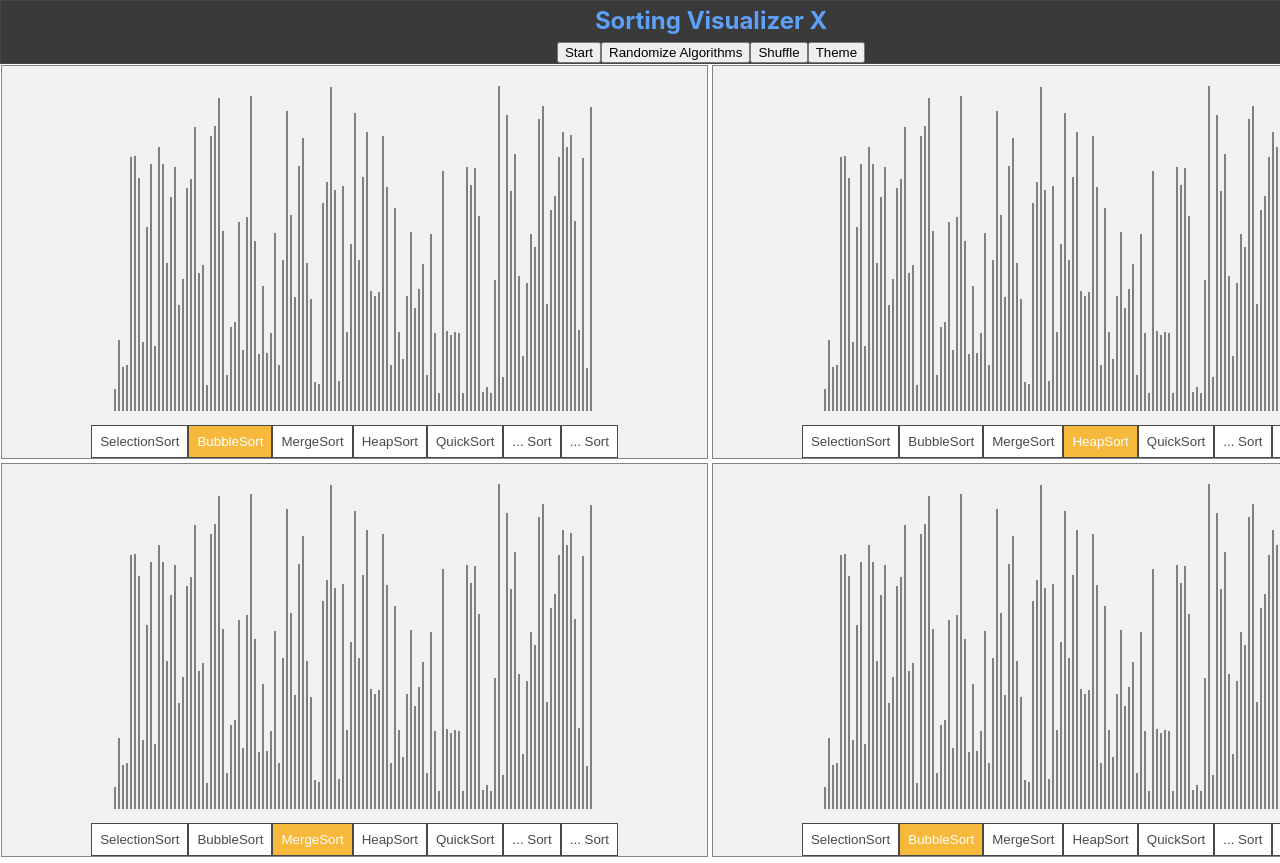
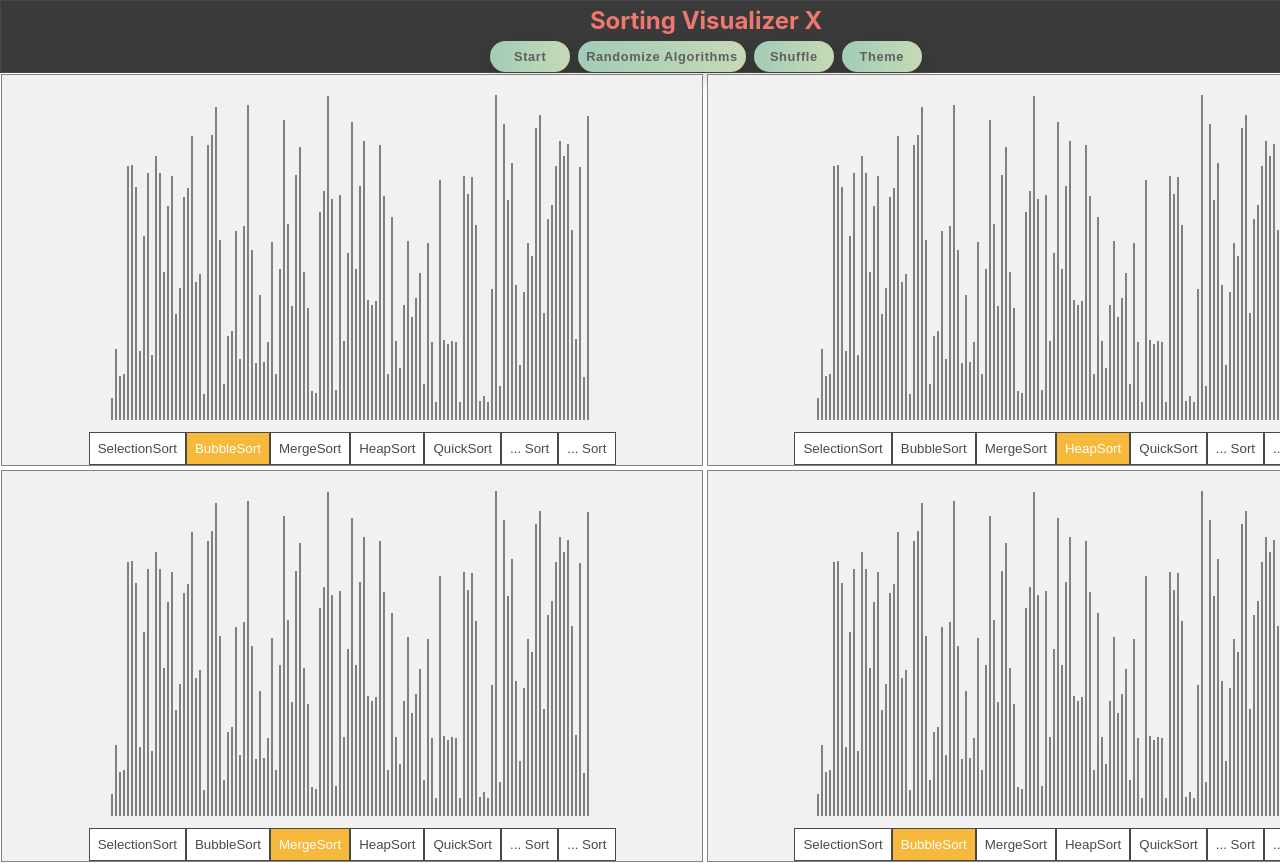
Before and after one commit to jwong12/SortingVisualizer, a React (Create React App) app: page / in a window 1280 px wide. Shown: the top 863 px of the page. Built offline with nearby package versions, Linux system fonts and the light colour scheme.

Commit message:
Installed gh-pages dependency and deployed the project on github.io

```diff
--- a/package.json
+++ b/package.json
@@ -1,5 +1,5 @@
 {
-  "homepage": "http://jwong12.github.io/SortingVisualizerX",
+  "homepage": "https://jwong12.github.io/SortingVisualizerX/",
   "name": "algorithms-visualization",
   "version": "0.1.0",
   "private": true,
@@ -15,9 +15,9 @@
   },
   "scripts": {
     "predeploy": "npm run build",
-    "deploy": "gh-pages -d build",
     "start": "react-scripts start",
     "build": "react-scripts build",
+    "deploy": "gh-pages -d build",
     "test": "react-scripts test",
     "eject": "react-scripts eject"
   },
--- a/src/App.css
+++ b/src/App.css
@@ -6,10 +6,9 @@
 .grid {
   display: grid;
   grid-template-columns: repeat(auto-fill, minmax(700px, 1fr));
-  /* grid-auto-rows: minmax(50px, auto); */
   grid-gap: 0.1em;
-  min-width:1420px;
-  min-height: 92.5vh;
+  min-width:1410px;
+  min-height: 92vh;
 }
 
 .App-header {
--- a/src/SortingVisualizerX/Navbar.css
+++ b/src/SortingVisualizerX/Navbar.css
@@ -1,12 +1,59 @@
 .nav-bar {
     background-color: #3a3a3a;
     border: solid 1px rgba(85, 85, 85, 0.5);
-    min-height: 7vh;
-    min-width:1420px;
+	min-width:1410px;
+	min-height: 6vh;
 }
 
 h2 {
     margin:0;
-    color: rgb(93, 160, 248);
+    color: #ee786e;
     line-height: 40px;
 }
+
+.nav-bar button {
+    -webkit-appearance: none;
+    margin: 0 4px;
+	background: -webkit-gradient(to right, #a2ccb6 0%, #fceeb5 50%, #ee786e 100%);
+	background: linear-gradient(to right, #a2ccb6 0%, #fceeb5 50%, #ee786e 100%);
+	background-size: 500%;
+	border: none;
+	border-radius: 5rem;
+	box-shadow: 0 0.5rem 1rem rgba(0, 0, 0, 0.15);
+    color: rgb(95, 95, 95);
+	cursor: pointer;
+	font: 0.8em Raleway, sans-serif;
+	-webkit-font-smoothing: antialiased;
+	-moz-osx-font-smoothing: grayscale;
+	letter-spacing: .05em;
+	outline: none;
+	-webkit-tap-highlight-color: transparent;
+	-webkit-user-select: none;
+	-moz-user-select: none;
+	-ms-user-select: none;
+	user-select: none;
+    min-width: 5rem;
+    padding: 8px;
+    font-weight: 600;
+}
+
+.nav-bar button:hover {
+	animation-name: gradient;
+	-webkit-animation-name: gradient;
+	animation-duration: 2s;
+	-webkit-animation-duration: s;
+	animation-iteration-count: 1;
+	-webkit-animation-iteration-count: 1;
+	animation-fill-mode: forwards;
+	-webkit-animation-fill-mode: forwards;
+}
+
+@keyframes gradient {
+	0% {
+		background-position: 0% 50%;
+	}
+
+	100% {
+		background-position: 100%;
+	}
+}
--- a/src/SortingVisualizerX/SortingVisualizer.css
+++ b/src/SortingVisualizerX/SortingVisualizer.css
@@ -2,7 +2,6 @@
     border: solid 1px rgb(105, 105, 105, 0.8);
     background-color: rgb(241, 241, 241);
     display: flex;
-    align-items: center;
     margin: 1px;
 }
 
@@ -11,8 +10,7 @@
 }
 
 .array-container {
-    justify-content: center;
-    padding: 15px 0 10px;
+    padding: 15px 0 8px;
 }
 
 .array-bar, .static-bar {
@@ -21,18 +19,11 @@
     margin: 0 1px;
 }
 
-.algo-bar {
-    display: flex;
-    justify-content: center;
-}
-
 .algo-buttons {
     color: #494949;
-    text-decoration: none;
     background: #ffffff;
     padding: 8px;
     border: 1px solid #494949;
-    display: inline-block;
     transition: all 0.4s ease 0s;
 }
 
--- a/src/sortingAlgorithms/sortingAlgorithms.js
+++ b/src/sortingAlgorithms/sortingAlgorithms.js
@@ -31,15 +31,12 @@ export function getBubbleSortAnimations(array) {
                 const temp = array[j];
                 array[j] = array[j+1];
                 array[j+1] = temp;
-                animations.push([j+1, array[j+1], j, array[j]]);
-
-            } else {
-                animations.push([j, array[j], j+1, array[j+1]]);
             }
+            animations.push([j+1, array[j+1], j, array[j]]);
             animations.push([j,j+1]);
         }
+        // animations.push([sortedNumbers]);
     }
-
     return animations;
 };
 
```
Also changed, not shown: src/SortingVisualizerX/SortingVisualizer.jsx (+49 -2 lines).
